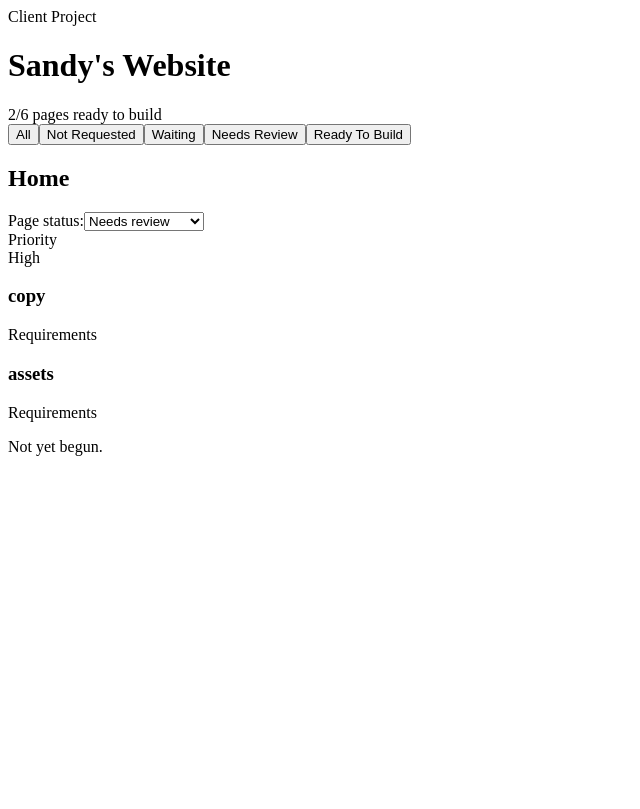
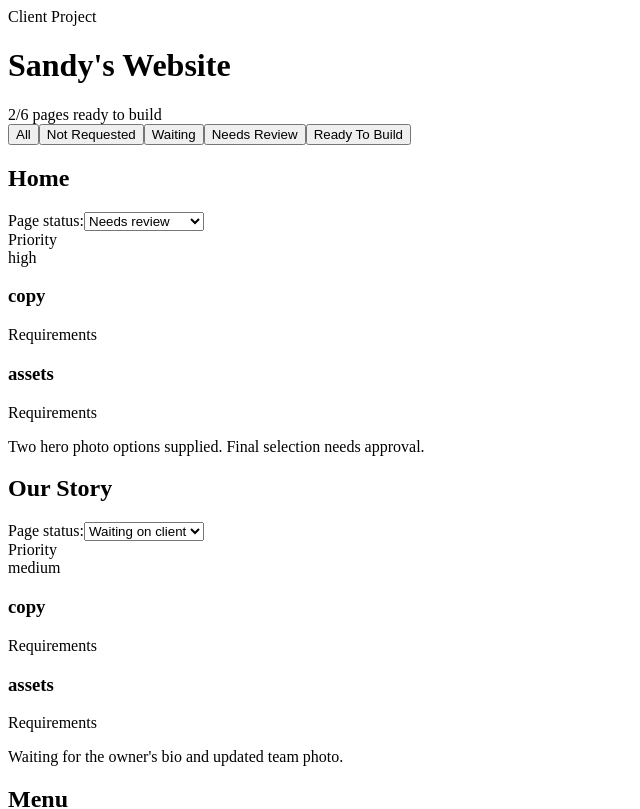
Before and after one commit to aliciabuelow/client-practice, a React (Vite) app: page / in a window 1280 px wide. Shown: the top 809 px of the page, without its empty margins (0-640 px from the left). Built offline with nearby package versions, Linux system fonts and the light colour scheme.

Commit message:
Remove hardcoded info and render data from pages

```diff
--- a/src/components/App.jsx
+++ b/src/components/App.jsx
@@ -1,13 +1,14 @@
 import Header from './Header';
 import Filters from './Filters';
 import PageGrid from './PageGrid';
+import pages from '../data/pages.js';
 
 export default function App() {
     return (
         <div className="App">
             <Header />
             <Filters />
-            <PageGrid />
+            <PageGrid pages={pages} />
         </div>
     )
 }
--- a/src/components/PageCard.jsx
+++ b/src/components/PageCard.jsx
@@ -1,15 +1,15 @@
 import RequirementList from './RequirementList';
 
-export default function PageCard() {
+export default function PageCard({ page }) {
     return (
         <div className="PageCard">
             <div className="card-content">
 
                 <div className="card-left">
-                    <h2>Home</h2>
+                    <h2>{page.title}</h2>
 
                     <label htmlFor="page-status">Page status:</label>
-                    <select name="page-status" defaultValue="needs-review">
+                    <select name="page-status" defaultValue={page.status}>
                         <option value="not-requested">Not requested</option>
                         <option value="waiting">Waiting on client</option>
                         <option value="needs-review">Needs review</option>
@@ -18,7 +18,7 @@ export default function PageCard() {
 
                     <div className="priority">
                         <div className="priority-title">Priority</div>
-                        <div className="priority-level">High</div>
+                        <div className="priority-level">{page.priority}</div>
                     </div>
                 </div>
 
@@ -29,7 +29,7 @@ export default function PageCard() {
                     </div>
 
                     <p className="notes">
-                        Not yet begun.
+                        {page.notes}
                     </p>
                 </div>
             </div>
--- a/src/components/PageGrid.jsx
+++ b/src/components/PageGrid.jsx
@@ -1,9 +1,11 @@
 import PageCard from './PageCard';
 
-export default function PageGrid() {
+export default function PageGrid({ pages }) {
     return (
         <div className="PageGrid">
-            <PageCard />
+            {pages.map((page) => (
+                <PageCard key={page.id} page={page} />
+            ))}
         </div>
     )
 }
```
